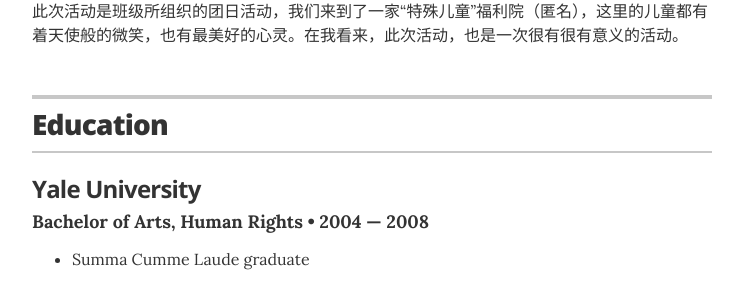
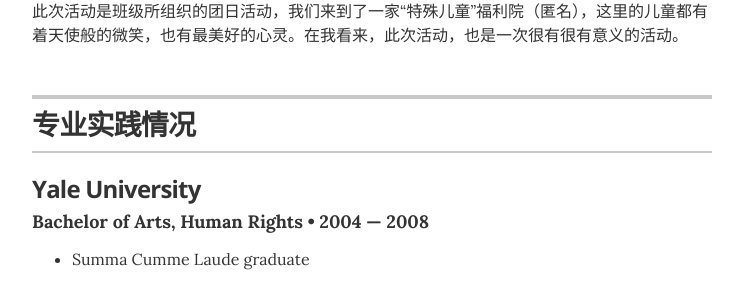
Before and after one commit to Rebecca3150/Rebecca3150.github.io, a Jekyll site: the page built from index.html, in a window 1280 px wide. Shown: the part 1618-1908 px from the top of the page, without its empty margins (268-1011 px from the left). Built offline with Jekyll 4.4.1, drawn with Linux system fonts in a browser that asks for light colours.

Commit message:
Update resume.html

```diff
--- a/_layouts/resume.html
+++ b/_layouts/resume.html
@@ -109,7 +109,7 @@
       <!-- begin Education -->
       <section class="content-section">
         <header class="section-header">
-          <h2>Education</h2>
+          <h2>专业实践情况</h2>
         </header>
 
         {% for education in site.data.education %}
```
